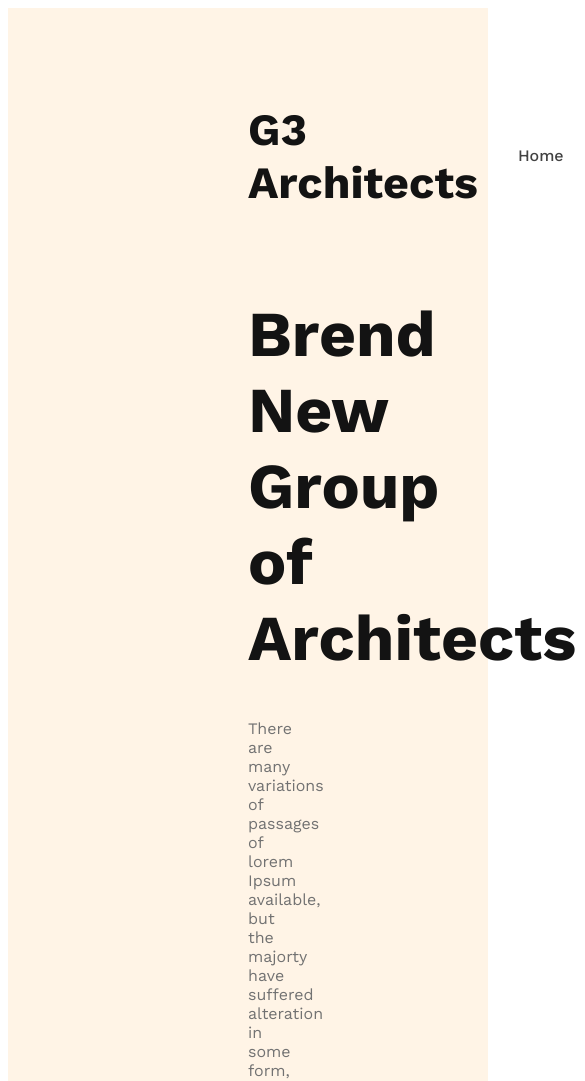
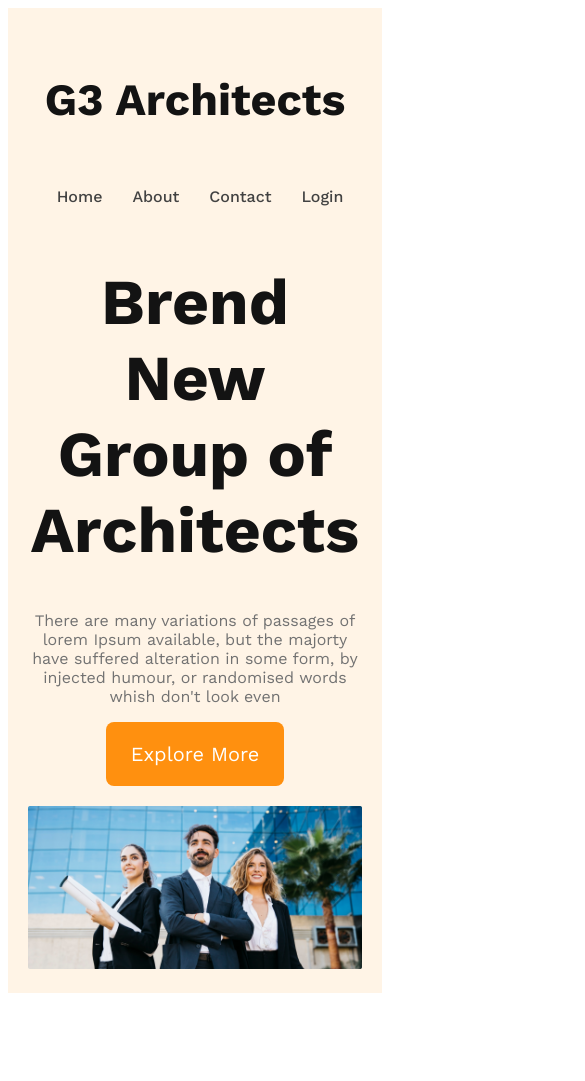
Before and after one commit to juwelco30/g3-architects-website, a plain HTML site: page index.html in a window 390 px wide. Shown: the top 1081 px of the page, 585 px wide, since content can reach past the window. After the commit the page ends 1001 px from the top, so only its background shows below. Drawn offline with nearby package versions, Linux system fonts and the light colour scheme.

Commit message:
finished the header section with responsive for mobile and medium devices

```diff
--- a/style/architects.css
+++ b/style/architects.css
@@ -12,6 +12,14 @@
 }
 
 .btn-primary{
+  border-radius: 8px;
+  color: #fff;
+  font-size: 1.25rem;
+  border: 0;
+  background: #ff900f;
+  padding: 20px 25px;
+  color: #fff;
+  cursor: pointer;
 
 }
 
@@ -60,3 +68,29 @@ nav li a {
 .banner-description{
     color: #727272;
 }
+.banner img{
+    margin-top: 20px;
+    width: 100%;
+}
+
+
+/* responsive media queries  */
+/* mobile devices */
+@media screen and (max-width: 576px) {
+    header{
+        padding: 20px;
+    }
+    nav{
+        flex-direction: column;
+    }
+}
+/* tablet or medium devices */
+@media screen and (min-width:577px) and (max-width:992px) {
+    header{
+        padding: 50px;
+    }
+    nav{
+        flex-direction: column;
+    }
+
+}
```
